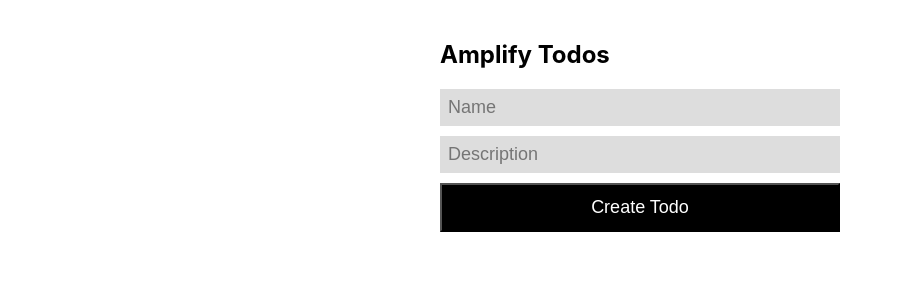
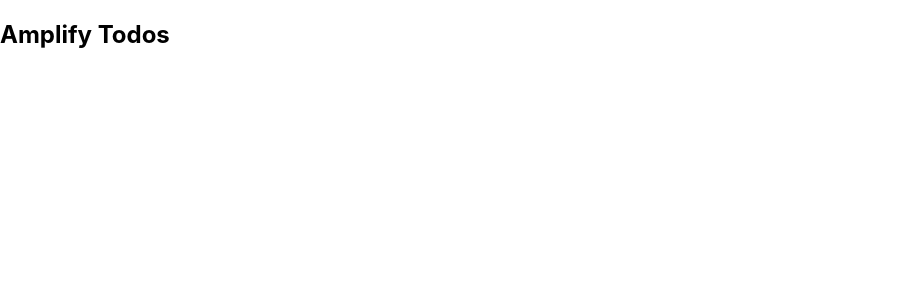
Before and after one commit to zynkn/fireact, a React (Create React App) app: page / in a window 1280 px wide. Shown: the top 300 px of the page, without its empty margins (0-903 px from the left). Built offline with nearby package versions, Linux system fonts and the light colour scheme.

Commit message:
delete all code

```diff
--- a/src/App.tsx
+++ b/src/App.tsx
@@ -1,80 +1,19 @@
 /* src/App.js */
-import React, { useEffect, useState } from 'react'
+import React from 'react'
 // import { API, graphqlOperation } from 'aws-amplify'
 // import { createTodo } from './graphql/mutations'
 // import { listTodos } from './graphql/queries'
 // import { withAuthenticator, AmplifySignOut } from '@aws-amplify/ui-react';
 
-const initialState = { name: '', description: '' }
 
 const App = () => {
-  const [formState, setFormState] = useState(initialState)
-  const [todos, setTodos] = useState<any>([])
-
-  useEffect(() => {
-    fetchTodos()
-  }, [])
-
-  function setInput(key:any, value:any) {
-    setFormState({ ...formState, [key]: value })
-  }
-
-  async function fetchTodos() {
-    try {
-      //const todoData:any = await API.graphql(graphqlOperation(listTodos))
-      const todos:any = [] // todoData.data.listTodos.items
-      setTodos(todos)
-    } catch (err) { console.log('error fetching todos') }
-  }
-
-  async function addTodo() {
-    try {
-      if (!formState.name || !formState.description) return
-      const todo = { ...formState }
-      setTodos([...todos, todo])
-      setFormState(initialState)
-      // await API.graphql(graphqlOperation(createTodo, {input: todo}))
-    } catch (err) {
-      console.log('error creating todo:', err)
-    }
-  }
 
   return (
-    <div style={styles.container}>
+    <div>
       <h2>Amplify Todos</h2>
-      <input
-        onChange={event => setInput('name', event.target.value)}
-        style={styles.input}
-        value={formState.name}
-        placeholder="Name"
-      />
-      <input
-        onChange={event => setInput('description', event.target.value)}
-        style={styles.input}
-        value={formState.description}
-        placeholder="Description"
-      />
-      <button style={styles.button} onClick={addTodo}>Create Todo</button>
-      {
-        todos.map((todo:any, index:number) => (
-          <div key={todo.id ? todo.id : index} style={styles.todo}>
-            <p style={styles.todoName}>{todo.name}</p>
-            <p style={styles.todoDescription}>{todo.description}</p>
-          </div>
-        ))
-      }
     </div>
   )
 }
 
-const styles:any = {
-  container: { width: 400, margin: '0 auto', display: 'flex', flex: 1, flexDirection: "column", justifyContent: "center", padding: 20 },
-  todo: {  marginBottom: 15 },
-  input: { border: 'none', backgroundColor: '#ddd', marginBottom: 10, padding: 8, fontSize: 18 },
-  todoName: { fontSize: 20, fontWeight: 800 },
-  todoDescription: { marginBottom: 0 },
-  button: { backgroundColor: 'black', color: 'white', outline: 'none', fontSize: 18, padding: '12px 0px' }
-}
-
 //export default withAuthenticator(App);
 export default App;
```
